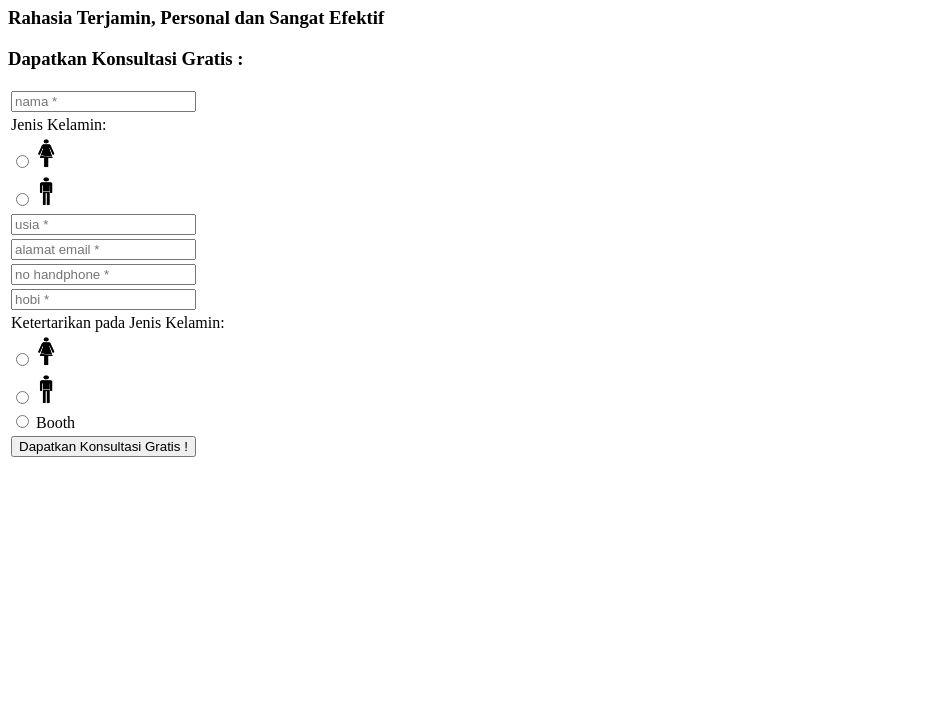
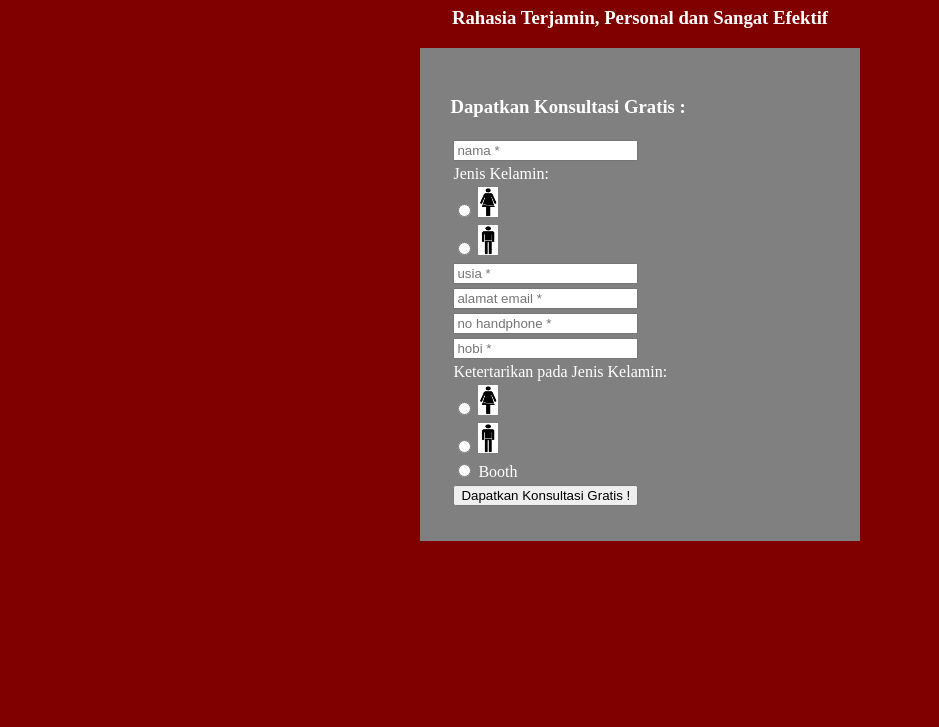
Before and after one commit to rosemawati/Biro-Jodoh, a plain HTML site: page temukan_calon.html in a window 1280 px wide. Shown: the part 73-800 px from the top of the page, without its empty margins (0-939 px from the left). Drawn offline with Linux system fonts and the light colour scheme.

Commit message:
finalis form

```diff
--- a/css/style.css
+++ b/css/style.css
@@ -4,5 +4,13 @@ body {
 
 }
 .container {
+	text-align:center;
 	width:100%
 }
+.box {
+	background-color:gray;
+	width:30%;
+	text-align:left;
+	padding: 30px;
+    margin:auto;
+}
--- a/temukan_calon.html
+++ b/temukan_calon.html
@@ -4,6 +4,7 @@
 <head>
 <meta content="text/html; charset=utf-8" http-equiv="Content-Type" />
 <title>Untitled 1</title>
+<link type="text/css" rel="stylesheet" href="css/style.css"/>
 </head>
 
 <body>
@@ -12,7 +13,9 @@
 </h1>
 <h3>Rahasia Terjamin, Personal dan Sangat Efektif
 </h3>
+<div class="box">
 <form>
+
 <h3>Dapatkan Konsultasi Gratis :</h3>
 <table>
 <tr>
@@ -81,17 +84,17 @@ Ketertarikan pada Jenis Kelamin:
 Booth
 </td>
 </tr>
-
-
 <td>
 <button>Dapatkan Konsultasi Gratis !</button>
 </td>
 <tr>
 </tr>
+
 </table>
 
 </form>
 </div>
+</div>
 </body>
 
 </html>
```
